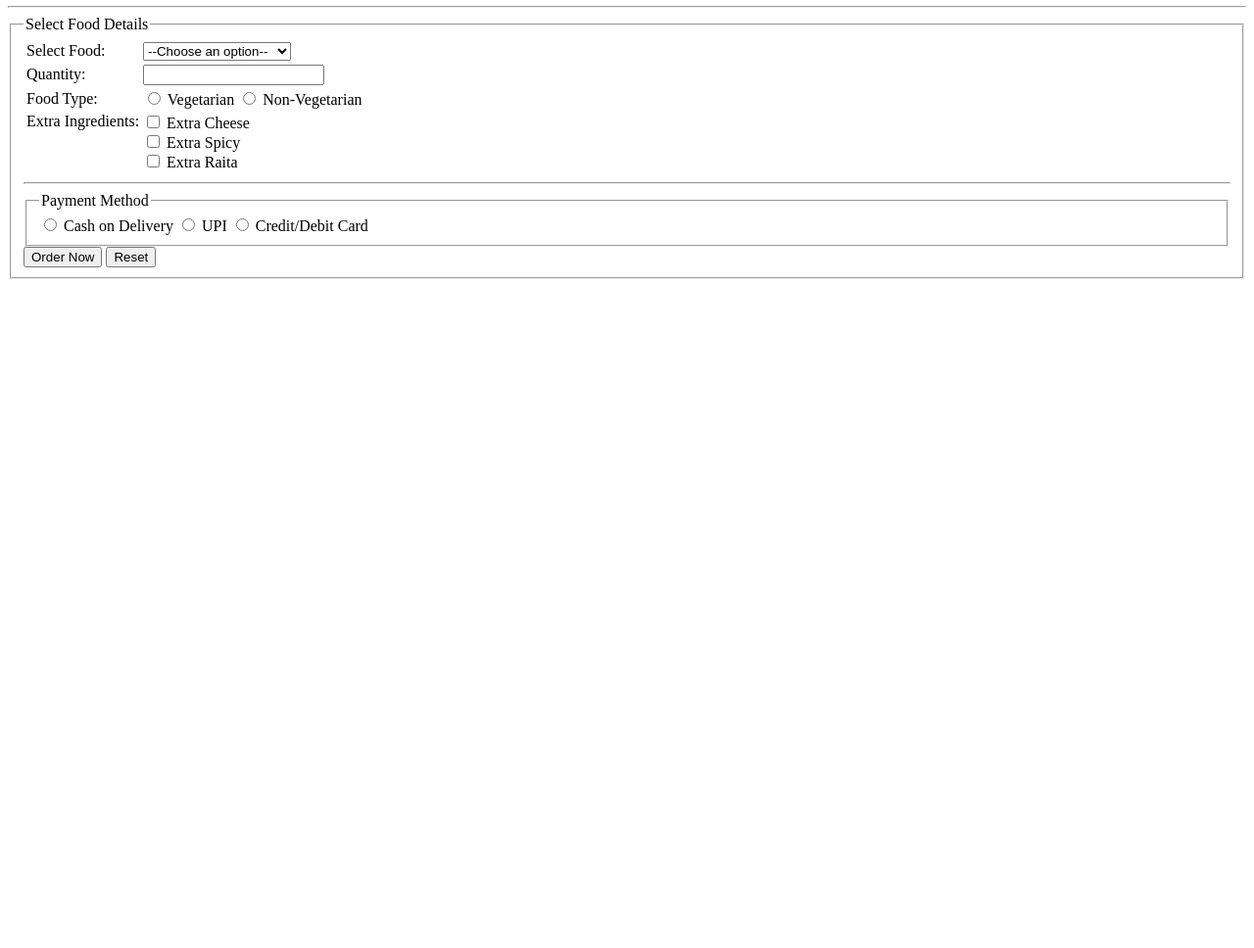
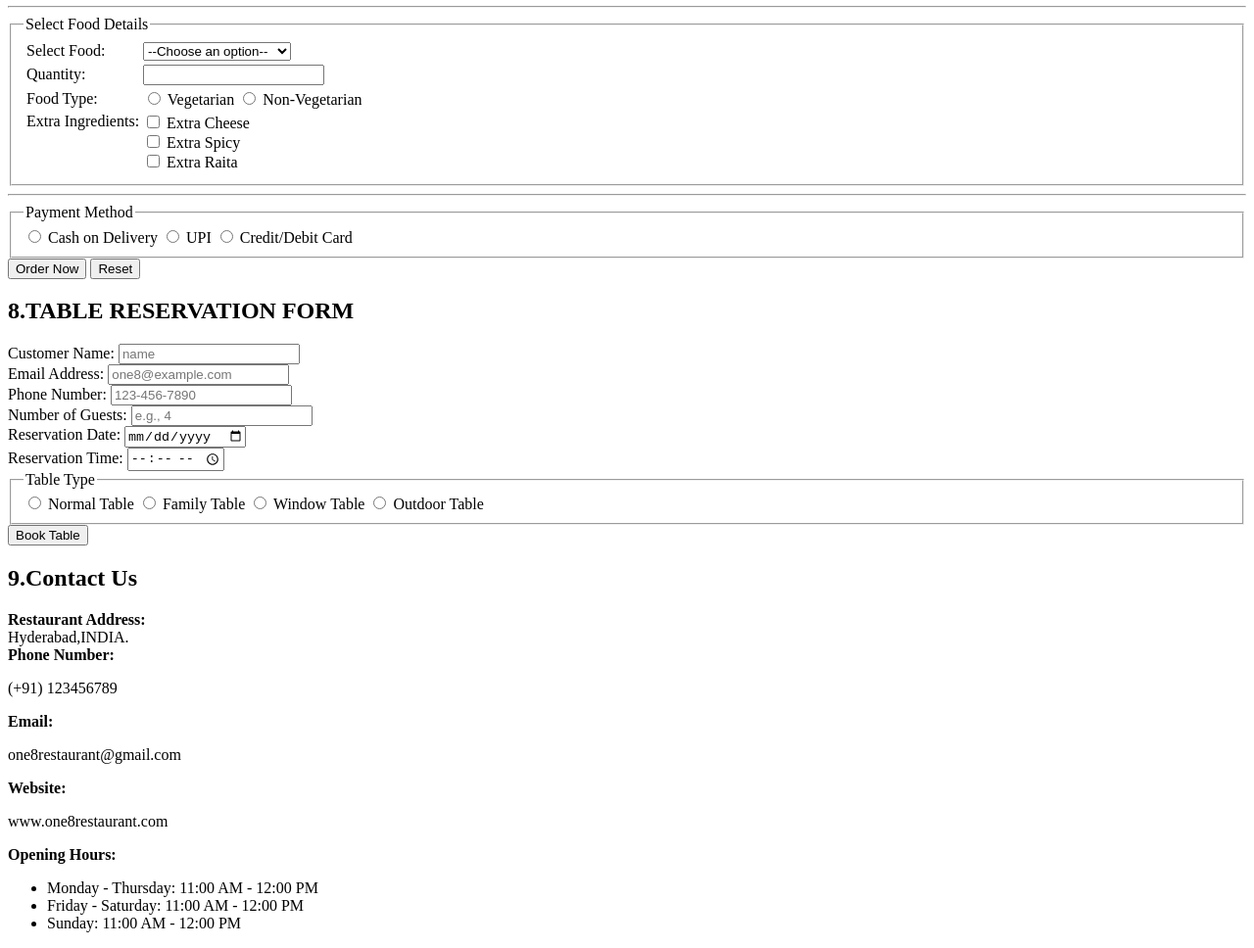
Before and after one commit to ankitswain2311/index, a plain HTML site: page index1.html in a window 1280 px wide. Shown: the part 4785-5753 px from the top of the page at 98% size. Before the commit the page ends 5078 px from the top, so only its background shows below. Drawn offline with Linux system fonts and the light colour scheme.

Commit message:
restaurant page

```diff
--- a/index1.html
+++ b/index1.html
@@ -222,6 +222,7 @@ Join us to savor a <strong>symphony of taste</strong> and discover your new favo
       </td>
     </tr>
     </table>
+    </fieldset>
     <hr>
     <fieldset>
         <legend>Payment Method</legend>
@@ -240,6 +241,73 @@ Join us to savor a <strong>symphony of taste</strong> and discover your new favo
         <input type="reset" value="Reset">
     </div>
     </table>
+    <h2>8.TABLE RESERVATION FORM</h2>
+
+    <form action="#">
+
+
+        <label>Customer Name:</label>
+        <input type="text" name="customer_name" required placeholder="name"><br>
+
+        <label>Email Address:</label>
+        <input type="email" name="reservation_email" required placeholder="one8@example.com"><br>
+
+        <label>Phone Number:</label>
+        <input type="tel" name="reservation_phone" required placeholder="123-456-7890"><br>
+
+        <label>Number of Guests:</label>
+        <input type="number" name="guest_count" required placeholder="e.g., 4"><br>
+
+
+        <label>Reservation Date:</label>
+        <input type="date" name="reservation_date" required><br>
+
+        <label>Reservation Time:</label>
+        <input type="time" name="reservation_time" required><br>
+
+    <fieldset>
+        <legend>Table Type</legend>
+
+        <label>
+            <input type="radio" name="table_type"> Normal Table
+        </label>
+
+        <label>
+            <input type="radio" name="table_type"> Family Table
+        </label>
+
+        <label>
+            <input type="radio" name="table_type"> Window Table
+        </label>
+
+        <label>
+            <input type="radio" name="table_type"> Outdoor Table
+        </label>
+    </fieldset>
+
+        <button type="submit">Book Table</button>
+
+        <h2>9.Contact Us</h2>
+
+            <strong>Restaurant Address:</strong><br>
+            Hyderabad,INDIA.<br>
+
+            <strong>Phone Number:</strong>
+            <p>(+91) 123456789</p>
+
+            <strong>Email:</strong>
+            <p>one8restaurant@gmail.com</p>
+
+            <strong>Website:</strong>
+            <p>www.one8restaurant.com</p>
+
+            <strong>Opening Hours:</strong>
+            <ul>
+                <li>Monday - Thursday: 11:00 AM - 12:00 PM</li>
+                <li>Friday - Saturday: 11:00 AM - 12:00 PM</li>
+                <li>Sunday: 11:00 AM - 12:00 PM</li>
+            </ul>
+
 
 
 
```
